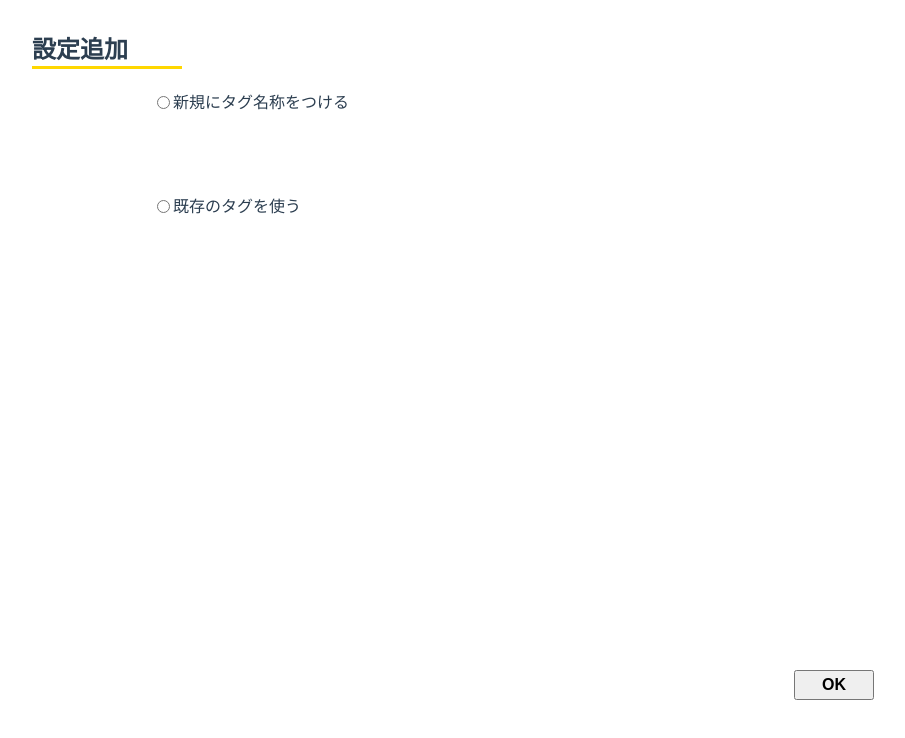
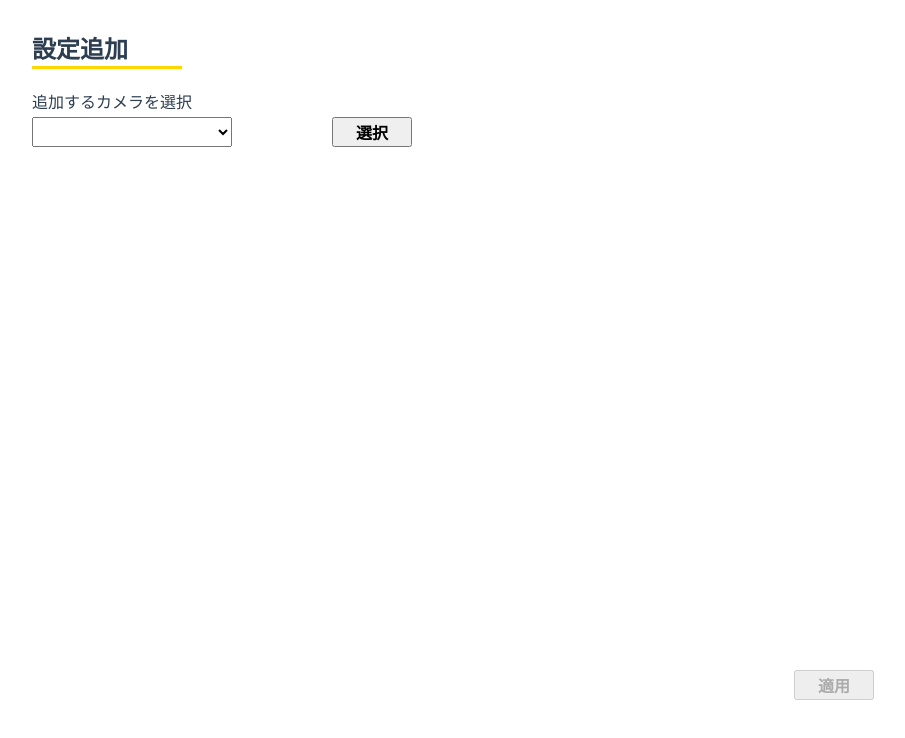
Before and after one commit to 38022/P3Icontrol, a Vue app: page /settingAdd in a window 1280 px wide. Shown: the top 738 px of the page, without its empty margins (6-911 px from the left). Built offline with nearby package versions, Linux system fonts and the light colour scheme.

Commit message:
システム設定編集

```diff
--- a/src/components/SettingAdd.vue
+++ b/src/components/SettingAdd.vue
@@ -1,6 +1,77 @@
 <template>
   <h2>設定追加</h2>
-  <div class="radio-group">
+  <div class="select-camera">
+    <p>追加するカメラを選択</p>
+    <div class="select-camera-row">
+      <select v-model="selectedCamera">
+        <option v-for="camera in cameraList" :key="camera" :value="camera">
+          {{ camera }}
+        </option>
+      </select>
+      <button @click="onSelectCamera">選択</button>
+    </div>
+  </div>
+  <div class="add-setting" v-if="showAddSetting">
+    <div class="select-recipe">
+      <p>適用するレシピを選択</p>
+      <select v-model="selectedRecipe">
+        <option v-for="recipe in recipeList" :key="recipe" :value="recipe">
+          {{ recipe }}
+        </option>
+      </select>
+    </div>
+    <div class="set-tag">
+      <p>タグ設定</p>
+      <div class="select-factory">
+        <label>工場：</label>
+        <select v-model="selectedFactory">
+          <option v-for="factory in factoryList" :key="factory" :value="factory">
+            {{ factory }}
+          </option>
+        </select>
+      </div>
+      <div class="select-zone">
+        <label>ゾーン：</label>
+        <select v-model="selectedZone">
+          <option v-for="zone in zoneList" :key="zone" :value="zone">
+            {{ zone }}
+          </option>
+        </select>
+      </div>
+      <div class="select-subject">
+        <label>被写体名称：</label>
+        <input list="subjects" v-model="selectedSubject" />
+        <datalist id="subjects">
+          <option v-for="subjects in subjectsList" :key="subjects" :value="subjects">
+            {{ subjects }}
+          </option>
+        </datalist>
+      </div>
+      <div class="select-side">
+        <label>位置：</label>
+        <select v-model="selectedSide">
+          <option>DS</option>
+          <option>OS</option>
+        </select>
+      </div>
+      <div class="enter-memo">
+        <label>メモ：</label>
+        <input v-model="memo" type="text" placeholder="必須"/>
+      </div>
+      <div class="selected-result">
+        <h3>和名タグは「 {{ selectedFactory }}_{{ selectedZone }}_p3_001_004_{{ selectedSubject }}_{{ memo }}_{{ selectedSide }}_PV 」です</h3>
+      </div>
+    </div>
+  </div>
+  <button class="fixed-ok-button"
+  :disabled="
+    !selectedFactory ||
+    !selectedZone ||
+    !selectedSubject ||
+    !selectedSide ||
+    !memo">適用</button>
+  <!-- すべて選択or入力していないと適用ボタンをクリックできない -->
+  <!-- <div class="radio-group">
     <div class="new-tag">
       <div class="new-tag-button">
         <input type="radio" id="new" name="tag" @change="onRadioChange">
@@ -59,25 +130,28 @@
           </select>
         </div>
       </div>
-    </div>
-    <div v-if="newtag" class="selected-result">
+    </div> -->
+    <!-- <div v-if="newtag" class="selected-result">
       <h3>和名タグは「 {{ selectedFactory }}_{{ selectedZone }}_p3_001_004_{{ selectedSubject }}_{{ memo }}_{{ selectedSide }}_PV 」です</h3>
     </div>
     <div v-if="existtag" class="selected-result">
       <h3>和名タグは「 {{ selectedExistTag }} 」です</h3>
-    </div>
-    <button :disabled="newtag && memo === ''">OK</button>
-  </div>
-
+    </div> -->
+  <!-- </div> -->
 </template>
 
 <script>
 export default {
-  name: 'TagAdd' ,
+  name: 'SettingAdd' ,
   data() {
     return {
-      newtag: false,
-      existtag: false,
+      // newtag: false,
+      // existtag: false,
+      selectedCamera: '',
+      cameraList:['テンター出ツレ', 'テンター入り'],
+      selectedRecipe: '',
+      recipeList:['recipe_id1', 'recipe_id2'],
+      showAddSetting: false,
       selectedFactory: '',
       factoryList: ['L1', 'L2', 'L3', 'L4', 'L5', 'L6', 'L7', 'L8'],
       selectedZone: '',
@@ -85,20 +159,23 @@ export default {
       selectedSubject: '',
       subjectsList: ['テンター出ツレ', 'テンター入り'],
       selectedSide: '',
-      memo: '',
-      selectedExistTag: '',
-      tagsList: ['L4_b_p3_001_004_テンター出ツレ_Th250_DS_PV']
+      memo: ''
+      // selectedExistTag: '',
+      // tagsList: ['L4_b_p3_001_004_テンター出ツレ_Th250_DS_PV']
     }
   },
   methods: {
-    onRadioChange(e) {
-      if (e.target.id === 'new') {
-        this.newtag = true
-        this.existtag = false
-      } else {
-        this.newtag = false
-        this.existtag = true
-      }
+    // onRadioChange(e) {
+    //   if (e.target.id === 'new') {
+    //     this.newtag = true
+    //     this.existtag = false
+    //   } else {
+    //     this.newtag = false
+    //     this.existtag = true
+    //   }
+    // },
+    onSelectCamera() {
+      this.showAddSetting = true;
     }
   }
 }
@@ -126,8 +203,81 @@ h2::after {
   height: 3px;
   background: #FFD700;
 }
-
-.radio-group {
+.select-camera {
+  text-align: left;
+  margin-left: 30px;
+  margin-bottom: 50px;
+}
+.select-camera p {
+  margin-bottom: 4px;
+}
+.select-camera-row {
+  display: flex;
+  align-items: center;
+  gap: 100px;
+  margin-top: 0;
+}
+.select-camera select {
+  width: 200px;
+  height: 30px;
+  font-size: 1.2rem;
+}
+button {
+  width: 80px;
+  height: 30px;
+  font-size: 1rem;
+  font-weight: bold;
+}
+.select-recipe {
+  display: flex;
+  flex-direction: column;
+  align-items: flex-start;
+  margin-left: 0;
+  margin-top: 0;
+  margin-bottom: 0;
+}
+.select-recipe p {
+  margin-bottom: 4px;
+  text-align: left;
+  width: 100%;
+}
+.select-recipe select {
+  width: 200px;
+  height: 30px;
+  font-size: 1.2rem;
+}
+.add-setting {
+  display: flex;
+  flex-direction: row;
+  align-items: flex-start;
+  margin-left: 30px;
+  gap: 100px;
+}
+.set-tag {
+  display: flex;
+  flex-direction: column;
+  align-items: flex-start;
+  margin-top: 0;
+}
+.set-tag p {
+  margin-bottom: 4px;
+  text-align: left;
+  width: 100%;
+  font-weight: bold;
+}
+.set-tag select,
+.set-tag input {
+  align-self: flex-start;
+  width: 150px;
+  height: 30px;
+  font-size: 1.1rem;
+  margin-bottom: 16px;
+}
+.set-tag label {
+  margin-bottom: 4px;
+  font-size: 1rem;
+}
+/* .radio-group {
   display: flex;
   flex-direction: column;
   align-items: flex-start;
@@ -161,20 +311,16 @@ h2::after {
 .exist-tag-button {
   display: flex;
   align-items: center;
-}
-.select-tag {
+} */
+/* .select-tag {
   display: flex;
   gap: 8px;
   margin-bottom: 8px;
-}
-button {
+} */
+.fixed-ok-button {
   position: fixed;
   right: 400px;
   bottom: 100px;
   z-index: 100;
-  width: 80px;
-  height: 30px;
-  font-size: 1rem;
-  font-weight: bold;
 }
 </style>
```
